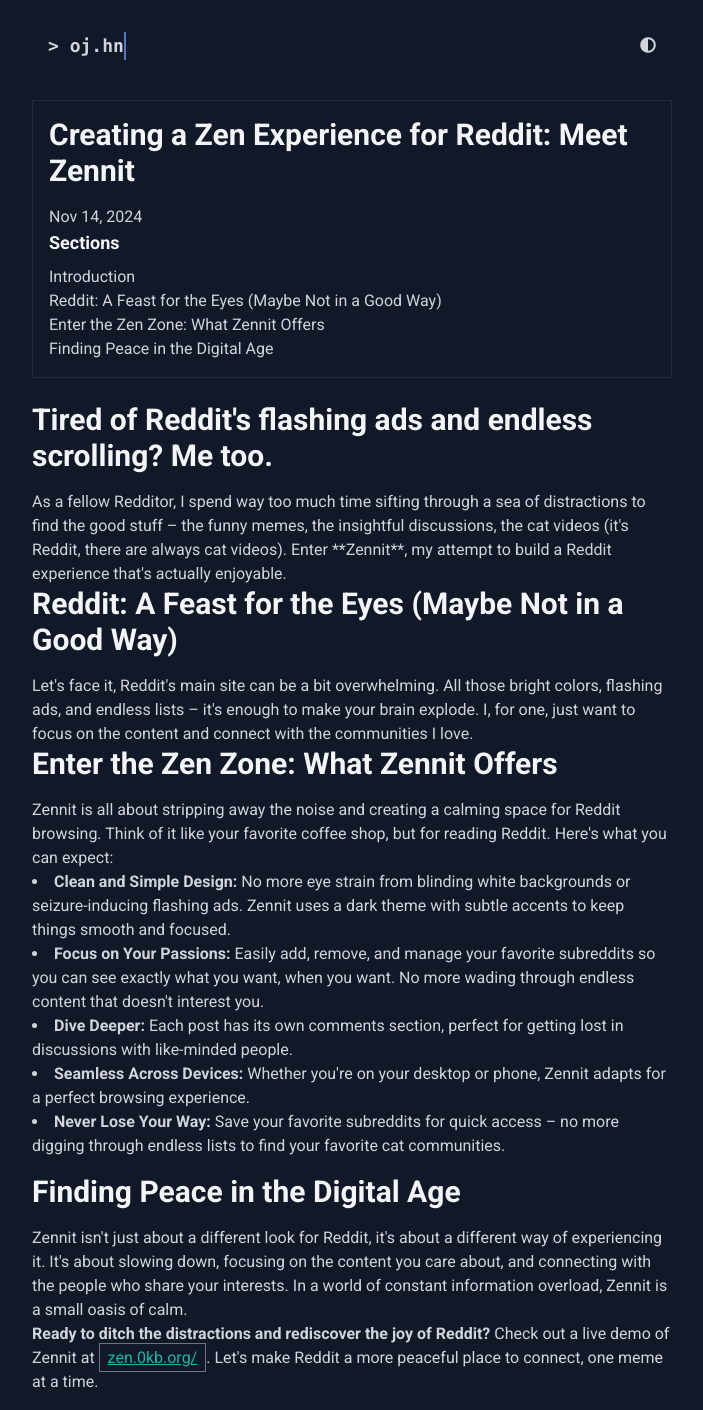
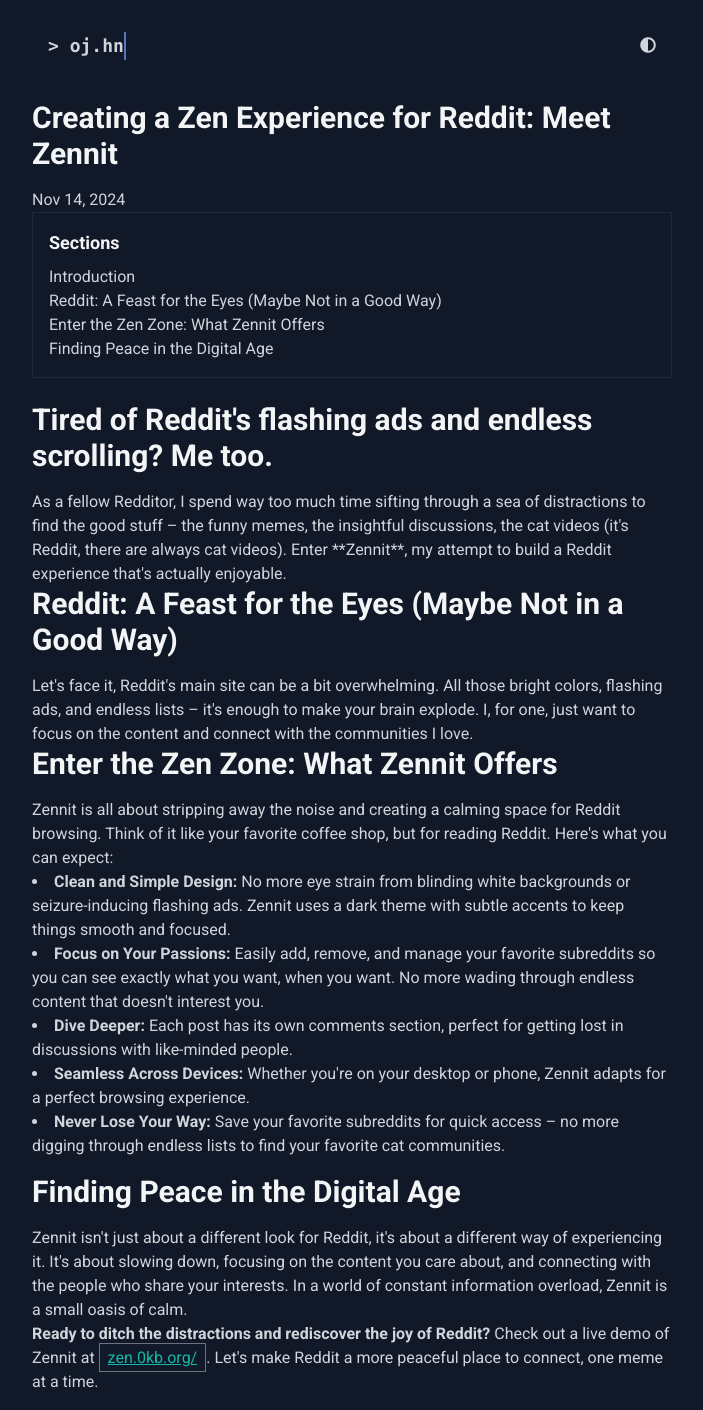
Before and after one commit to J0hnLe/oj.hn, a Jekyll site: the page built from _posts/2024-11-14-Zennit.md, in a window 1280 px wide. Shown: the whole page, without its empty margins (288-991 px from the left). Built offline with Jekyll 4.4.1, drawn with Linux system fonts in a browser that asks for light colours; nearby versions of some CDN libraries.

Commit message:
Update post.html

```diff
--- a/_layouts/post.html
+++ b/_layouts/post.html
@@ -23,9 +23,9 @@
         </nav>
     </header>
         <main class="mt-6">
+            <h1 class="text-3xl font-bold text-gray-100 mb-4">{{ page.title }}</h1>
+            <time datetime="{{ page.date | date_to_xmlschema }}" itemprop="datePublished">{{ page.date | date: "%b %-d, %Y" }}</time>
             <section class="border border-gray-800 p-4 mb-6">
-                <h1 class="text-3xl font-bold text-gray-100 mb-4">{{ page.title }}</h1>
-                <time datetime="{{ page.date | date_to_xmlschema }}" itemprop="datePublished">{{ page.date | date: "%b %-d, %Y" }}</time>
                 <h2 class="text-lg font-bold mb-2 text-gray-100">Sections</h2>
                 <ul class="list-none pl-0">
                     {% for section in page.sections %}
```
